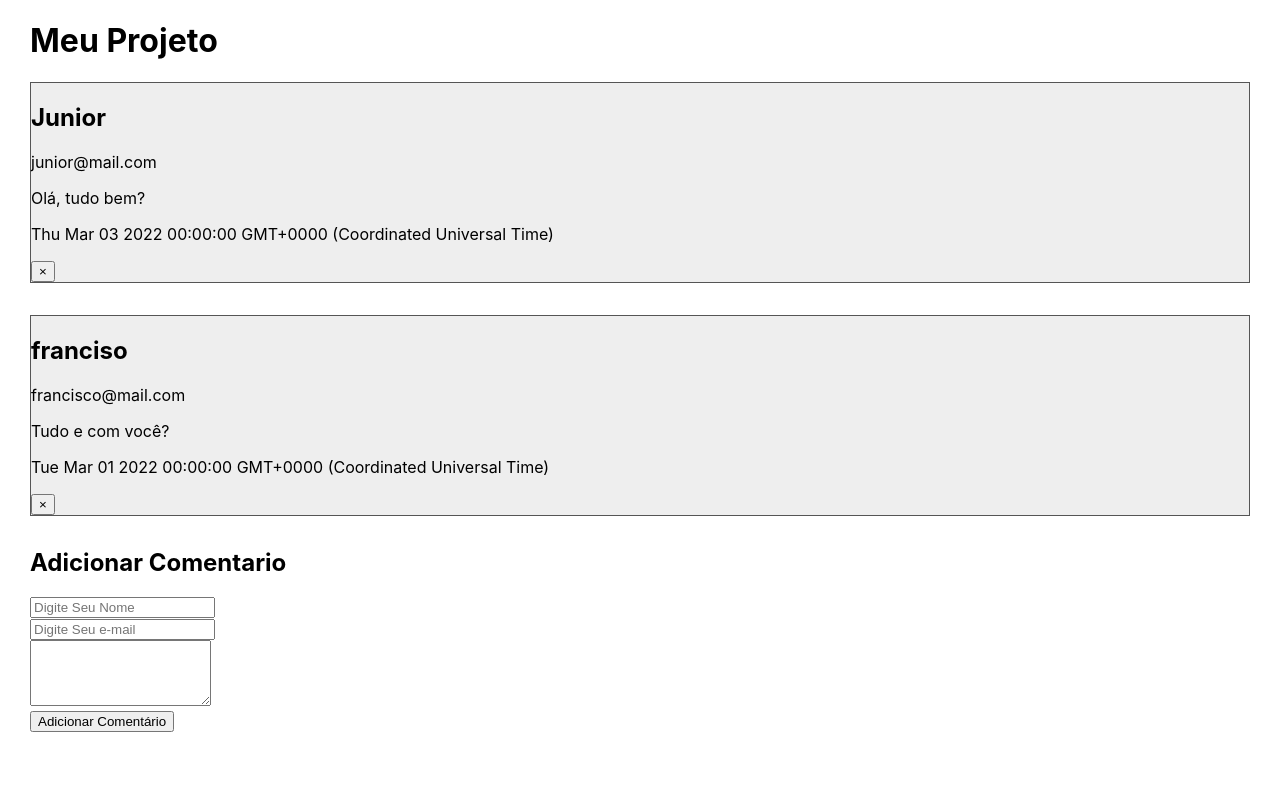
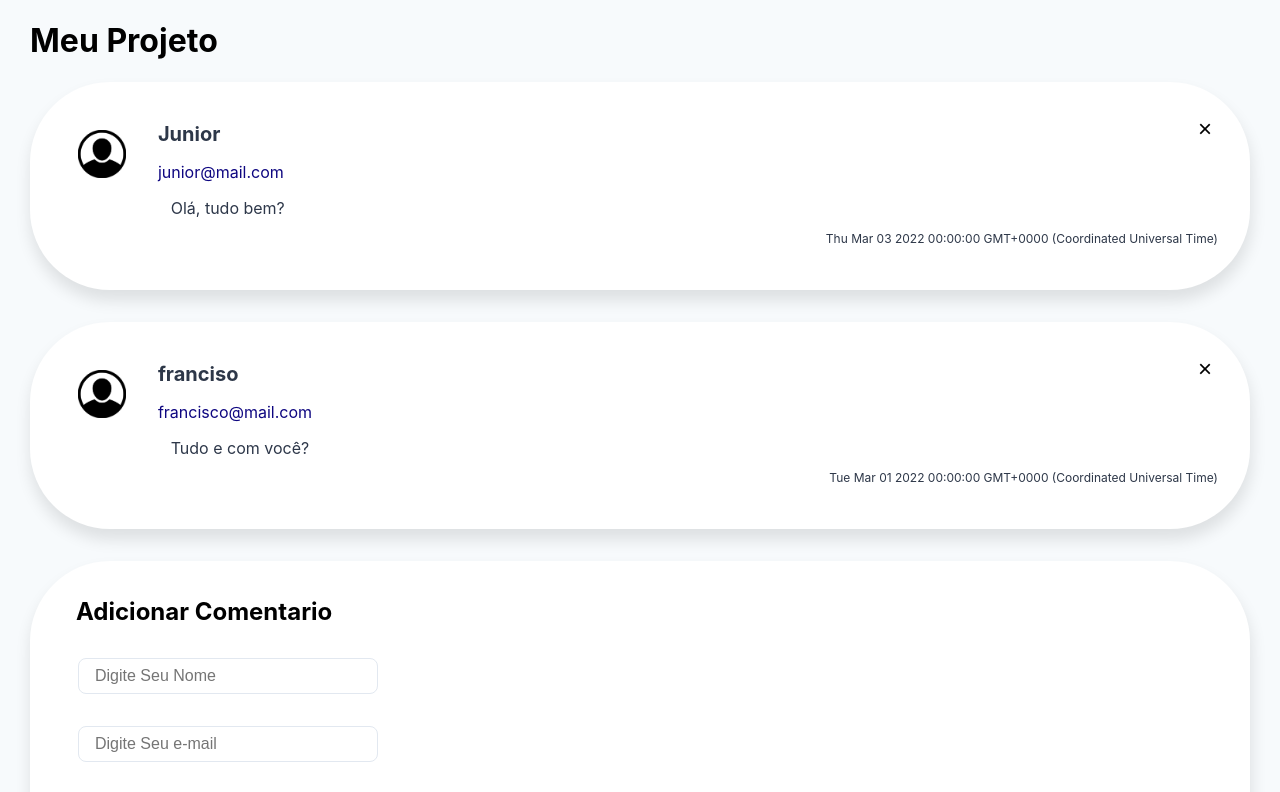
Before and after one commit to negildopassos/Lista-de-Comentarios-em-React, a React (Create React App) app: page / in a window 1280 px wide. Shown: the top 792 px of the page. Built offline with nearby package versions, Linux system fonts and the light colour scheme.

Commit message:
Adicionando Estilo aos componentes

```diff
--- a/src/App.css
+++ b/src/App.css
@@ -1,3 +1,62 @@
+*{
+    box-sizing: border-box;
+}
+
+body{
+    background-color: #f7fafc;
+}
 .App {
 padding: 0 30px;
 }
+
+.Novo-Comentario{
+    border-radius: 5rem;
+    box-shadow: 1px 10px 15px 1px rgba(1,0,1, .1), 0 4px 6px -2px rgba(0,0,0,.0);
+    padding: 1rem ;
+    background-color: #ffff;
+}
+
+.Novo-Comentario h2 {
+
+    margin-left: 30px;
+}
+
+.Novo-Comentario input {
+    width: 300px;
+
+}
+
+.Novo-Comentario input, .Novo-Comentario textarea{
+    color: #4a5568;
+    background-color: #ffff;
+    border: 1px solid #e2e8f0;
+    font-size: 1rem;
+    padding: .5rem 1rem;
+    margin: 2rem;
+    display: flex;
+    border-radius: .5rem;
+}
+
+.Novo-Comentario input {
+    width:  300px;
+}
+
+.Novo-Comentario textarea {
+    width: 95%;
+}
+
+
+.Novo-Comentario button {
+    background-color: #4299c1;
+    color: #fff;
+    font-size: 1rem;
+    padding: .5rem 1rem;
+    border-radius: .5rem;
+    border: none;
+
+    margin-left: 2.2%;
+}
+
+.Novo-Comentario button :hover {
+    background-color: #2b6cb0;
+}
--- a/src/App.js
+++ b/src/App.js
@@ -69,7 +69,7 @@
         ))}
 
 
-        <form method='post' onSubmit={this.adicionarComentario}>
+        <form method='post' onSubmit={this.adicionarComentario} className = "Novo-Comentario" >
           <h2>Adicionar Comentario</h2>
           <div>
             <input
@@ -77,6 +77,7 @@
               name="nome"
               value={this.state.novoComentario.nome}
               onChange={this.digitacao}
+              required
               placeholder='Digite Seu Nome' />
           </div>
           <div>
@@ -85,13 +86,16 @@
               name="email"
               value={this.state.novoComentario.email}
               onChange={this.digitacao}
+              required
               placeholder='Digite Seu e-mail' />
+
           </div>
           <div>
             <textarea
               name="mensagem"
               value={this.state.novoComentario.mensagem}
               onChange={this.digitacao}
+              required
               rows="4" />
           </div>
 
--- a/src/components/Comentario.css
+++ b/src/components/Comentario.css
@@ -1,5 +1,53 @@
 .Comentario {
-    background-color: #eee ;
+    background-color: rgb(255, 255, 255) ;
     margin-bottom: 2rem;
-    border: 1px solid #555;
+  border-radius: 5rem;
+  box-shadow: 1px 10px 15px 1px rgba(1,0,1, .1), 0 4px 6px -2px rgba(0,0,0,.0);
+  display: flex;
+  padding: 2em;
 }
+
+.Comentario .avatar {
+    max-width: 80px;
+    max-height: 80px;
+    padding:1em;
+
+}
+
+.Comentario .conteudo {
+    margin-left: 1rem;
+    width: 100%;
+    position: relative;
+}
+
+.Comentario .conteudo .nome{
+    font-size: 1.25rem;
+    margin: .5rem 0 .25rem 0;
+    color: #2d3748;
+}
+
+.Comentario .conteudo .email {
+    color: rgb(14, 6, 128);
+}
+
+
+.Comentario .conteudo .mensagem {
+    color: #2d3749;
+    margin: .8rem ;
+}
+
+.Comentario .conteudo .data{
+    color: #2d3748;
+    text-align: right;
+    font-size: .75rem;
+}
+
+
+.Comentario .conteudo button{
+    position: absolute;
+    top: 0;
+    right: 0;
+    border:none ;
+    background: none;
+    font-size: 1.5rem;
+}
--- a/src/components/Comentario.jsx
+++ b/src/components/Comentario.jsx
@@ -1,17 +1,21 @@
 import React from "react";
 import './Comentario.css'
-
+import imagemUsuario from './user.png'
 
 const Comentario = props => {
 
-    return(
-    <div className="Comentario">
-         <h2>{props.nome}</h2>
-         <p>{props.email}</p>
-         <p>{props.children}</p>
-         <p>{props.data.toString()}</p>
-         <button onClick={props.onRemove}>&times;</button>
-    </div>
+    return (
+        <div className="Comentario">
+            <img className="avatar" src={imagemUsuario} alt={props.nome} />
+            <div className="conteudo">
+                <h2 className="nome">{props.nome}</h2>
+                <p className="email">{props.email}</p>
+                <p className="mensagem">{props.children}</p>
+                <p className="data">{props.data.toString()}</p>
+                <button onClick={props.onRemove}>&times;</button>
+            </div>
+
+        </div>
     )
 }
 
```
Also changed, not shown: src/components/user.png (added).
